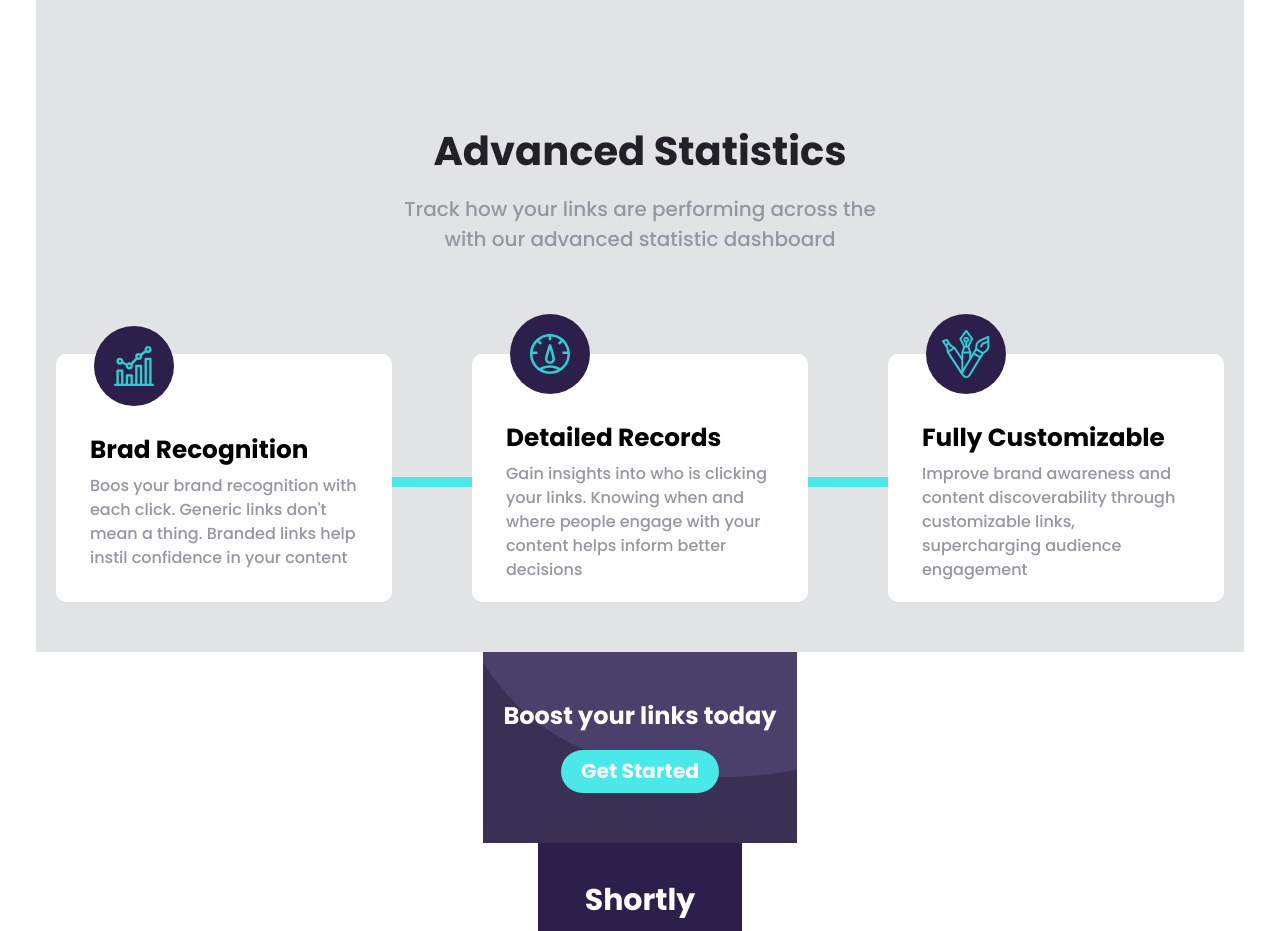
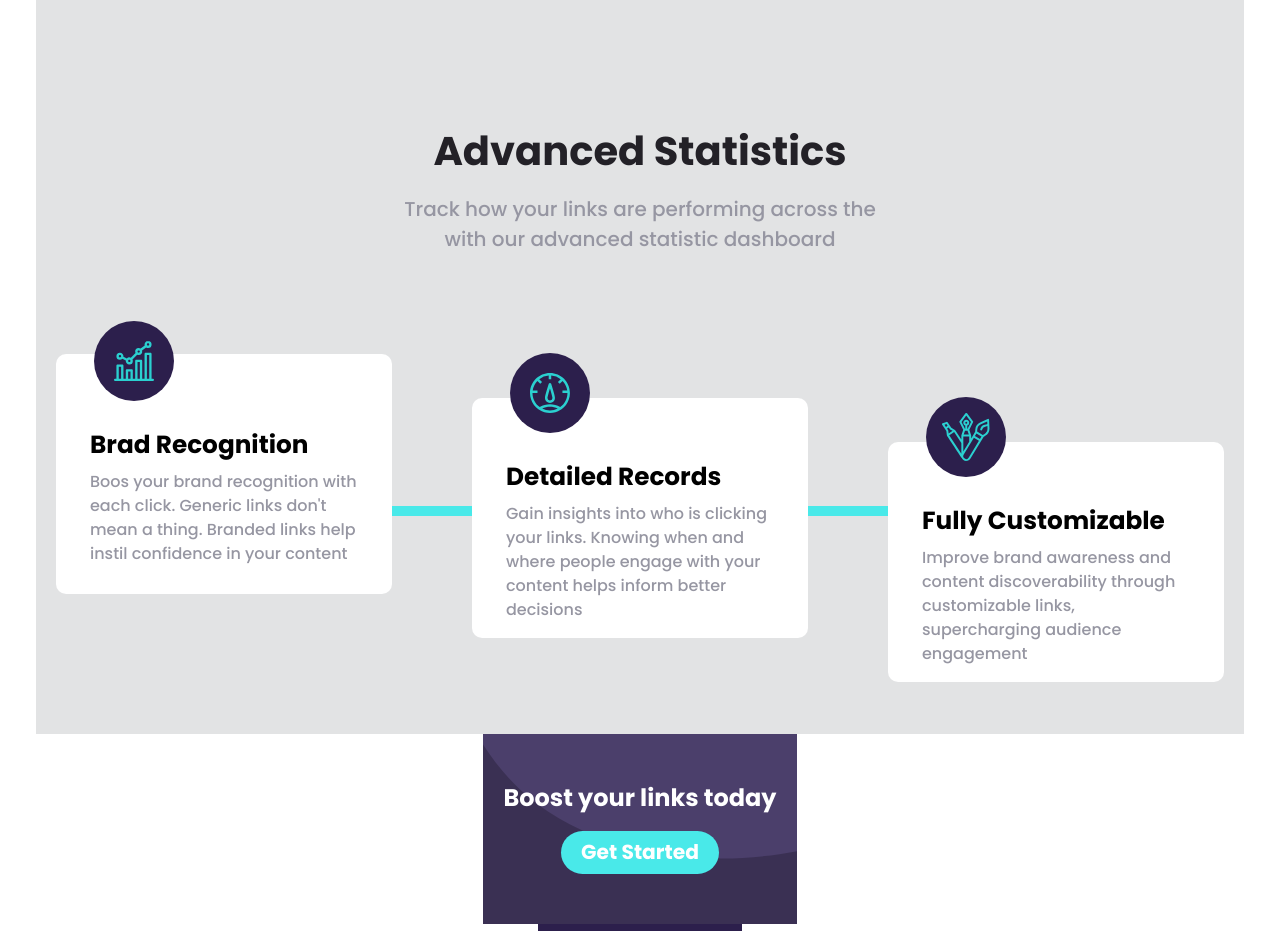
Before and after one commit to byKriz/react-url-short-api, a React (Vite) app: page / in a window 1280 px wide. Shown: the part 860-1791 px from the top of the page. Built offline with nearby package versions, Linux system fonts and the light colour scheme.

Commit message:
ajustando la posición

```diff
--- a/src/components/FeatureItem/FeatureItem.module.scss
+++ b/src/components/FeatureItem/FeatureItem.module.scss
@@ -58,28 +58,24 @@
     left: -90px;
   }
 
-  // .FeatureItem {
-  //     flex-direction: row;
-  // }
   .textContainer {
     padding: 0 20px;
 
-    h3, p {
+    h3,
+    p {
       text-align: left;
     }
 
-    // h3 {
-    //     margin-left: -10px;
-    // }
     h3 {
-        width: 100%;
+      width: 100%;
     }
   }
 }
 
 @media (min-width: $desktop) {
-    .FeatureItem {
-        max-width: 550px;
-        max-height: 366px;
-      }
+  .FeatureItem {
+    max-width: 360px;
+    max-height: 240px;
+    // padding-bottom: 10px;
+  }
 }
--- a/src/containers/Details/Details.module.scss
+++ b/src/containers/Details/Details.module.scss
@@ -66,15 +66,29 @@
 }
 
 @media (min-width: $desktop) {
+  .Details {
+    padding-bottom: 140px;
+  }
+
   .features {
     flex-direction: row;
     max-width: 1440px;
   }
 
+  .features > *:nth-child(3) {
+    position: relative;
+    top: 44px;
+  }
+
+  .features > *:nth-child(4) {
+    position: relative;
+    top: 88px;
+  }
+
   .bar {
     width: 100%;
     height: 10px;
-    top: 49.5%;
+    top: 63.5%;
     left: 0;
   }
 }
```
